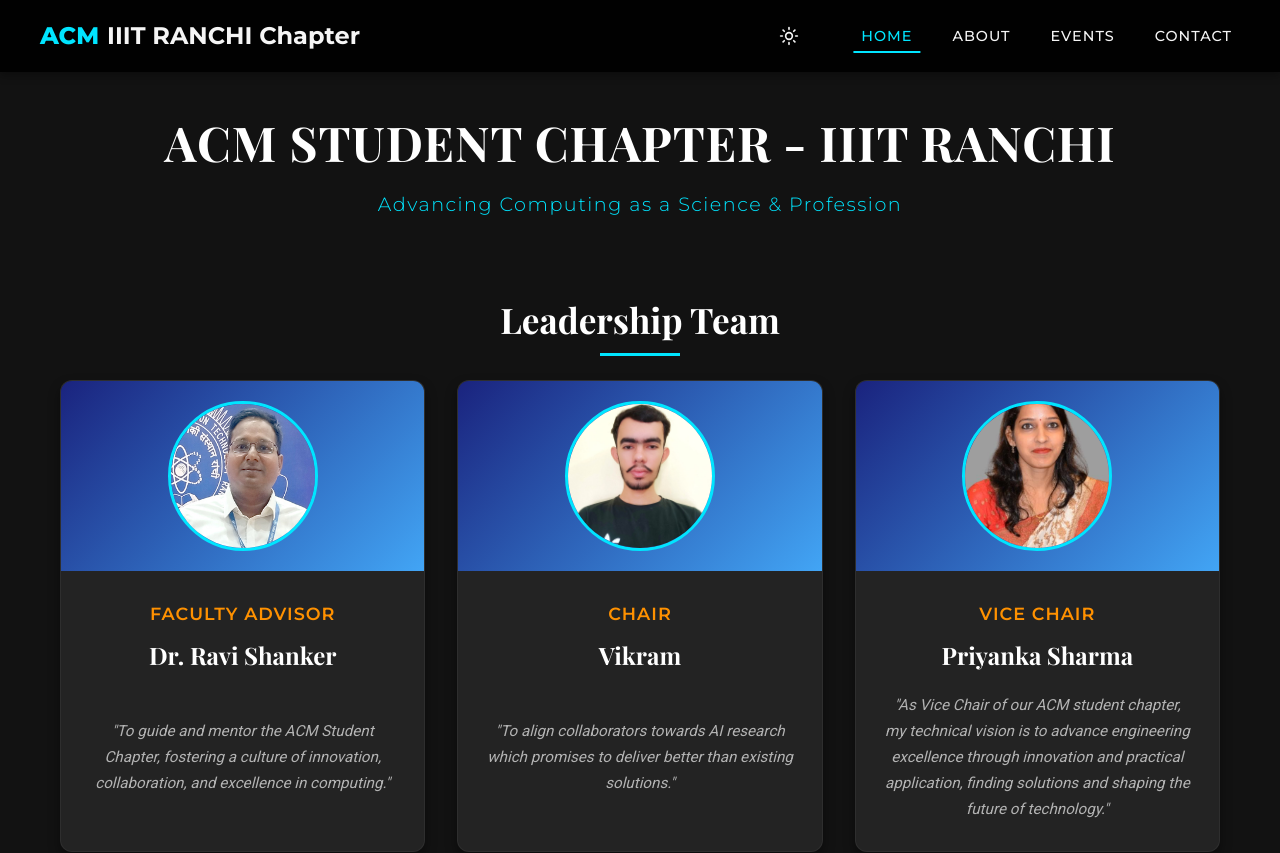
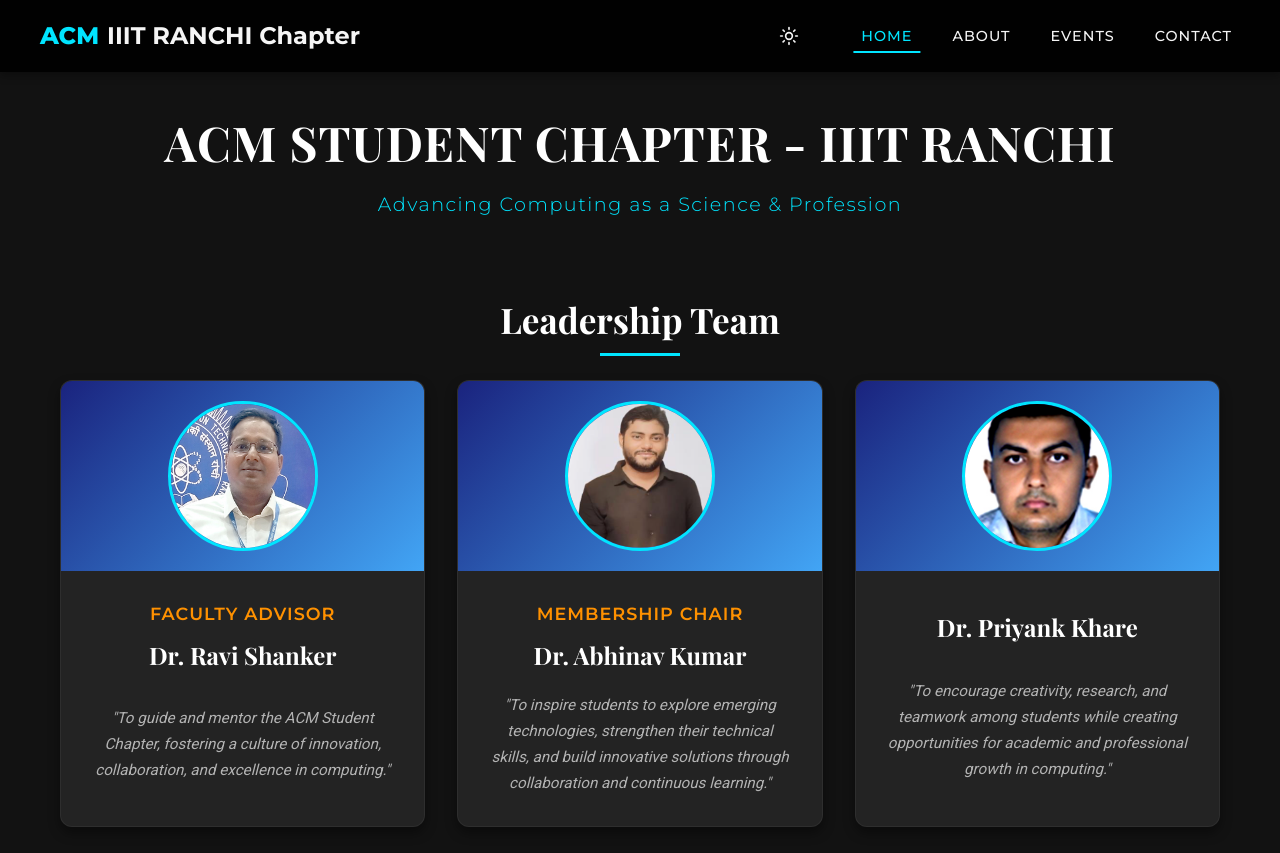
Before and after one commit to Mohitgit22/ACM, a React (Vite) app in the folder frontend/: page / in a window 1280 px wide. Shown: the top 853 px of the page. Built offline with nearby package versions, Linux system fonts and the light colour scheme.

Commit message:
Add faculty advisors

```diff
--- a/frontend/src/App.jsx
+++ b/frontend/src/App.jsx
@@ -7,7 +7,8 @@
 import OtherMembersList from './components/OtherMembersList';
 import ContactsPage from './pages/ContactsPage';
 import raviShankar from './assets/Ravisir.jpg';
-
+import abhinavKumar from './assets/abhinav-sir.png';
+import priyankaKhare from './assets/priyank-khare.png';
 
 // Import images
 import Vikram from './assets/vikram.jpg';
@@ -24,7 +25,20 @@
       name: 'Dr. Ravi Shanker',
       vision: 'To guide and mentor the ACM Student Chapter, fostering a culture of innovation, collaboration, and excellence in computing.',
       imageUrl: raviShankar
-       },{
+       },
+       {
+        post: 'Membership Chair',
+        name: 'Dr. Abhinav Kumar',
+        vision: 'To inspire students to explore emerging technologies, strengthen their technical skills, and build innovative solutions through collaboration and continuous learning.',
+        imageUrl: abhinavKumar
+      },
+      {
+        post: '',
+        name: 'Dr. Priyank Khare',
+        vision: 'To encourage creativity, research, and teamwork among students while creating opportunities for academic and professional growth in computing.',
+        imageUrl: priyankaKhare
+      },
+    {
       post: 'Chair',
       name: 'Vikram',
       vision: 'To align collaborators towards AI research which promises to deliver better than existing solutions.',
```
Also changed, not shown: frontend/src/assets/abhinav-sir.png (added), frontend/src/assets/priyank-khare.png (added).
